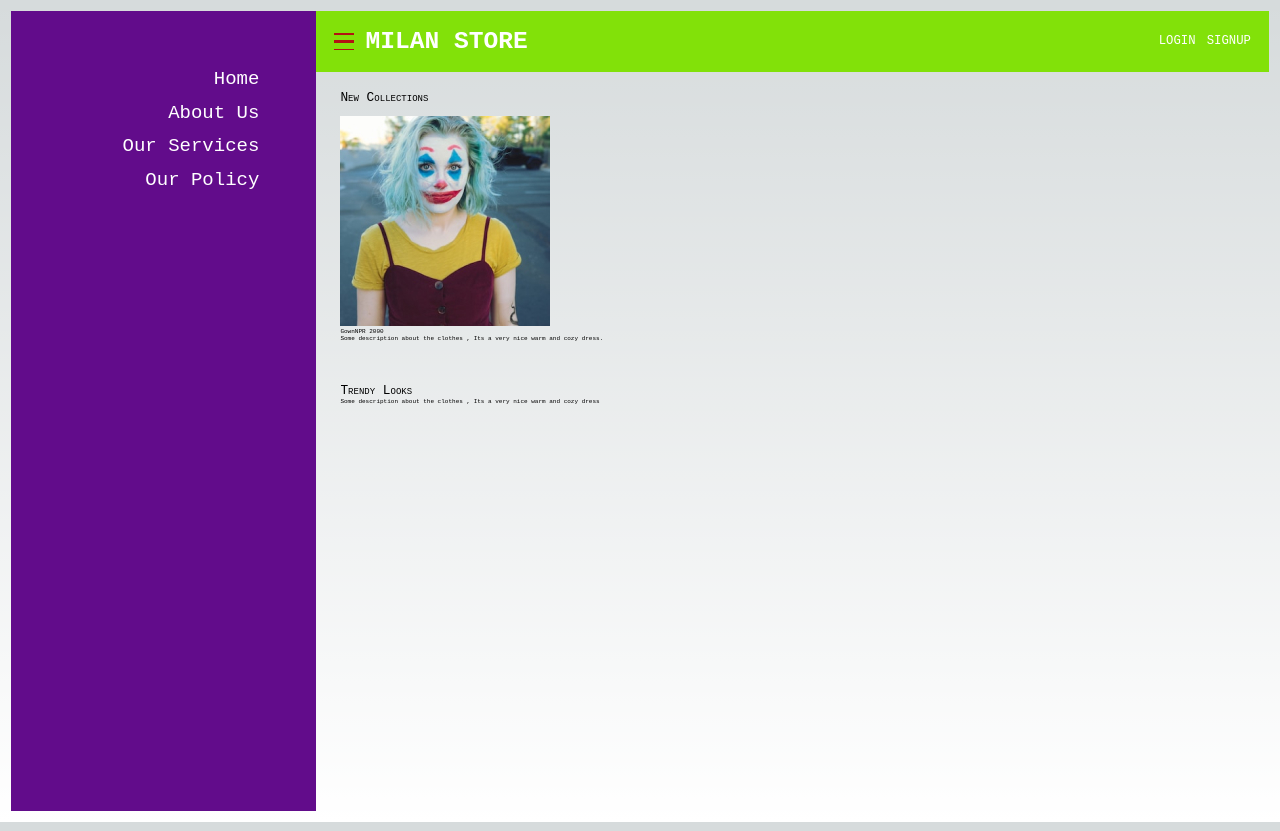
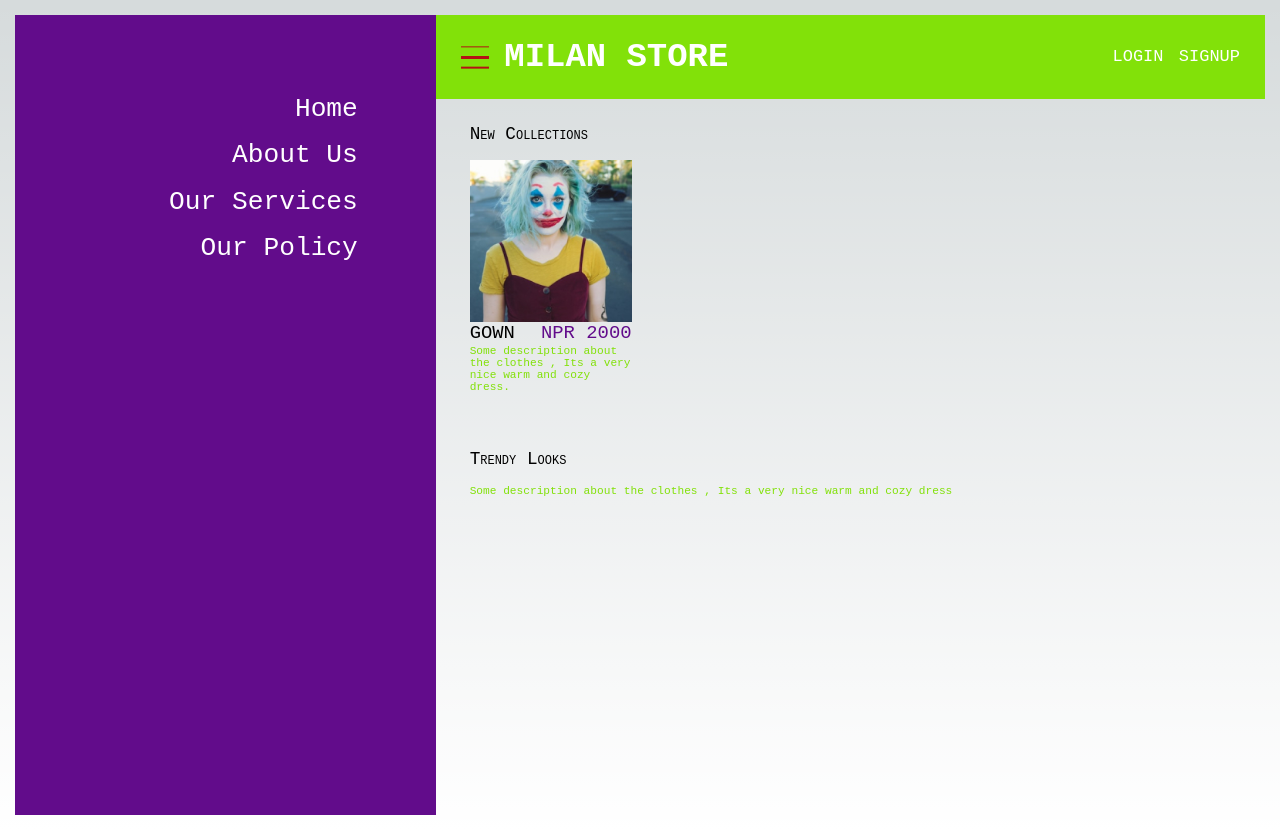
Before and after one commit to basmil159/Store-practice, a Next.js app: page / in a window 1280 px wide. Built offline with nearby package versions, Linux system fonts and the light colour scheme.

Commit message:
completed single product design

```diff
--- a/pages/index.tsx
+++ b/pages/index.tsx
@@ -35,14 +35,14 @@ export default function Home() {
         <div className={styles.mainContainer}>
           <div className={styles.newCollections}>
             <h2>New Collections</h2>
-            <div className='products'>
-              <div className='product'>
+            <div className={styles.products}>
+              <div className={styles.product}>
                 <img src={jokerImg.src} alt='Joker Image' />
-                <div className='product-title'>
-                  <span className='product-title'>Gown</span>
-                  <span className='product-price'>NPR 2000</span>
+                <div className={styles.productDetail}>
+                  <span className={styles.productTitle}>Gown</span>
+                  <span className={styles.productPrice}>NPR 2000</span>
                 </div>
-                <span className='product-detail'>
+                <span className={styles.productDescription}>
                   Some description about the clothes , Its a very nice warm and
                   cozy dress.
                 </span>
--- a/styles/Home.module.css
+++ b/styles/Home.module.css
@@ -108,12 +108,42 @@
 }
 
 .newCollections,
-.trendy-looks {
+.trendylooks {
   display: flex;
   flex-direction: column;
   gap: 2rem;
 }
 
+.products {
+  display: flex;
+  flex-wrap: wrap;
+  column-gap: 6.2rem;
+  row-gap: 4.3rem;
+}
+.product {
+  width: 21rem;
+  display: flex;
+  flex-direction: column;
+}
+.productDetail {
+  display: flex;
+  font-weight: 400;
+  font-size: 2.45rem;
+  line-height: 2.9rem;
+  justify-content: space-between;
+  text-transform: uppercase;
+  color: #000000;
+}
+
+.productPrice {
+  color: #620c8b;
+}
+
+.productDescription,
+.trendylooks span {
+  color: #82e109;
+  font-size: 1.45rem;
+}
 .description {
   display: inherit;
   justify-content: inherit;
--- a/styles/globals.css
+++ b/styles/globals.css
@@ -83,7 +83,7 @@ html,
 body {
   max-width: 100vw;
   overflow-x: hidden;
-  font-size: 43%;
+  font-size: 59.32%;
   font-family: monospace;
 }
 
```
